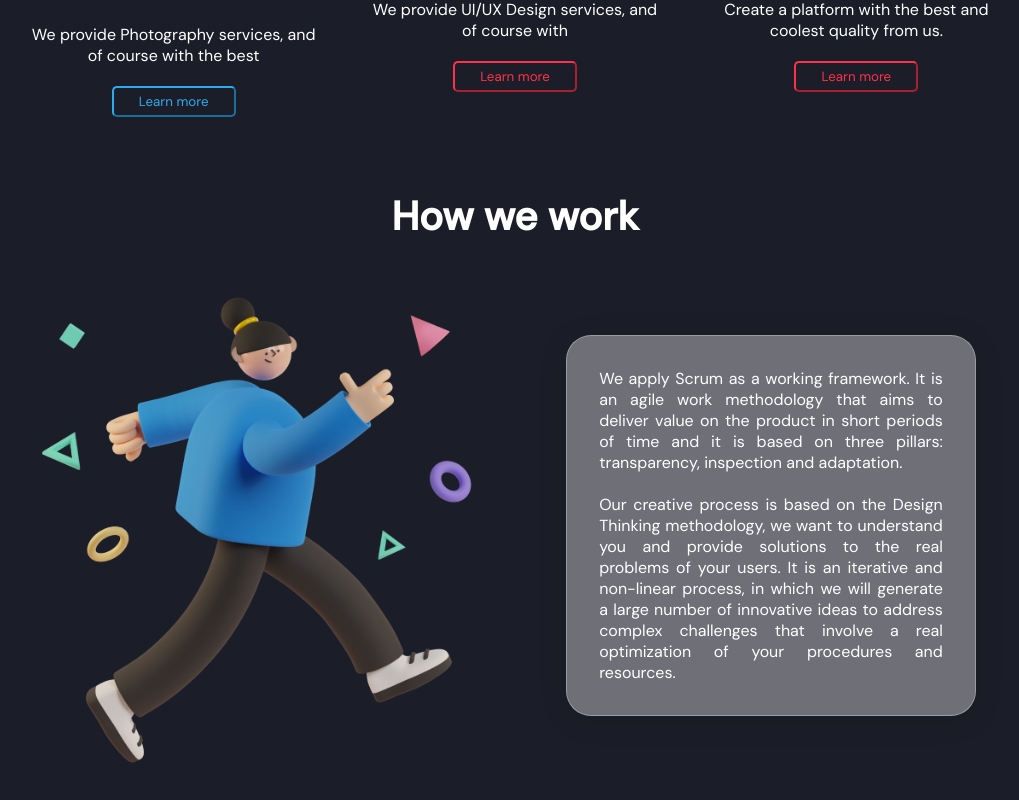
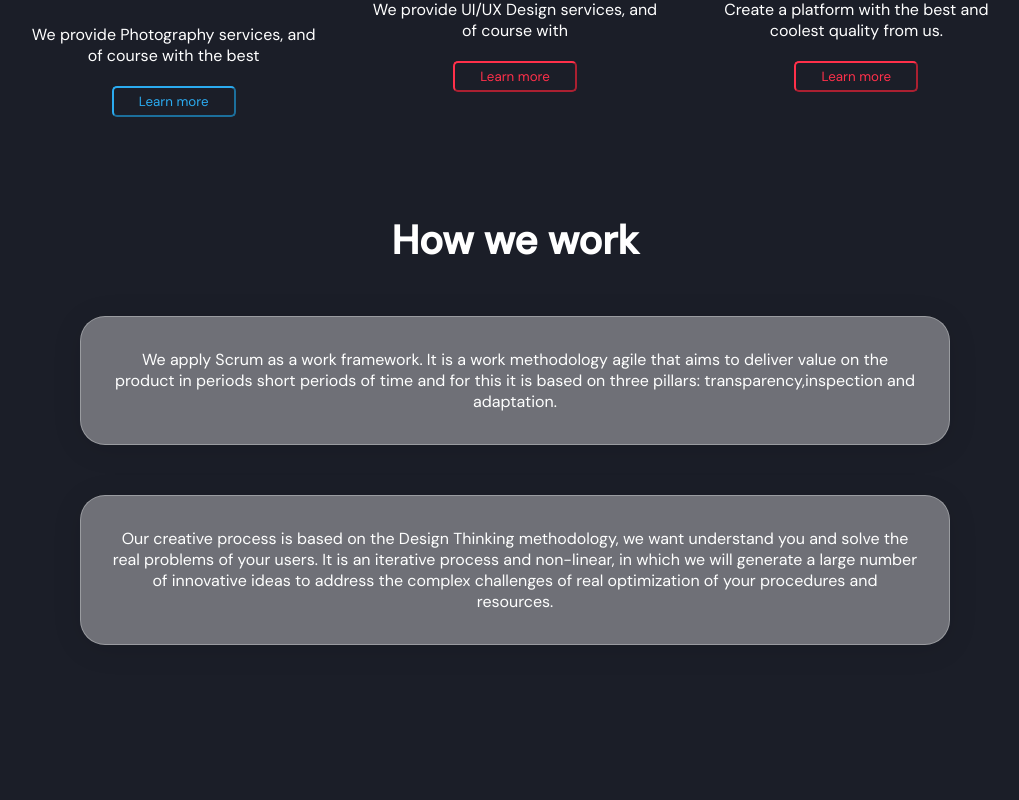
Before and after one commit to hectorRperez/webLeads, a Vue app: page / in a window 1280 px wide. Shown: the part 1493-2293 px from the top of the page, without its empty margins (125-1144 px from the left). After the commit the page ends 2163 px from the top, so only its background shows below. Built offline with nearby package versions, Linux system fonts and the light colour scheme.

Commit message:
update secction we work

```diff
--- a/src/components/OurServices.vue
+++ b/src/components/OurServices.vue
@@ -70,7 +70,7 @@
 export default {};
 </script>
 
-<style lang="scss">
+<style lang="scss" scoped>
 @mixin buttonServiceBlue() {
   margin-top: 20px;
   background-color: transparent;
--- a/src/components/ScrumService.vue
+++ b/src/components/ScrumService.vue
@@ -1,15 +1,14 @@
 <template>
   <section>
-    <h2>How we work</h2>
+    <h2>{{ $store.state.language.HowWework.title }}</h2>
     <div class="container">
-      <div class="ilustracion">
-        <img src="./../assets/img/ilustracion_2.png" alt="" />
+      <div class="info">
+        <p>
+          {{ $store.state.language.HowWework.element1 }}
+        </p>
       </div>
       <div class="info">
         <p>
-          {{ $store.state.language.HowWework.element1 }}
-          <br />
-          <br />
           {{ $store.state.language.HowWework.element2 }}
         </p>
       </div>
@@ -23,6 +22,8 @@ export default {};
 
 <style lang="scss" scoped>
 section {
+  margin-top: 10rem;
+
   h2 {
     text-align: center;
     font-size: 40px;
@@ -37,23 +38,16 @@ section {
     align-items: center;
     flex-wrap: wrap;
     text-align: center;
-
-    .ilustracion {
-      flex: 1 1 280px;
-
-      img {
-        width: 100%;
-      }
-    }
+    flex-direction: column;
 
     .info {
-      flex: 1 1 280px;
-
+      width: 85%;
+      margin: 25px 10px;
       display: flex;
       justify-content: center;
       align-items: center;
       p {
-        text-align: justify;
+        text-align: center;
         width: 80%;
         background: rgba(255, 255, 255, 0.37);
         border-radius: 16px;
--- a/src/languages/en.json
+++ b/src/languages/en.json
@@ -36,7 +36,8 @@
 	},
 
 	"HowWework": {
-		"element1": "We apply Scrum as a working framework. It is an agile work methodology that aims to deliver value on the product in short periods of time and it is based on three pillars: transparency, inspection and adaptation.",
-		"element2": "Our creative process is based on the Design Thinking methodology, we want to understand you and provide solutions to the real problems of your users. It is an iterative and non-linear process, in which we will generate a large number of innovative ideas to address complex challenges that involve a real optimization of your procedures and resources."
+		"title": "How we work",
+		"element1": "We apply Scrum as a work framework. It is a work methodology agile that aims to deliver value on the product in periods short periods of time and for this it is based on three pillars: transparency,inspection and adaptation.",
+		"element2": "Our creative process is based on the Design Thinking methodology, we want understand you and solve the real problems of your users. It is an iterative process   and non-linear, in which we will generate a large number of innovative ideas to address the complex challenges of real optimization of your procedures and resources. "
 	}
 }
--- a/src/languages/es.json
+++ b/src/languages/es.json
@@ -36,6 +36,7 @@
 	},
 
 	"HowWework": {
+		"title": "Como trabajamos",
 		"element1": "Aplicamos Scrum como framework de trabajo. Se trata de una metodología de trabajo ágil que tiene como finalidad la entrega de valor sobre el producto en períodos cortos de tiempo y para ello se basa en tres pilares: la transparencia, la inspección y la adaptación.",
 		"element2": "Nuestro proceso creativo está basado en la metodología Design Thinking, queremos entenderte y dar solución a los problemas reales de tus usuarios. Es un proceso iterativo y no lineal, en el que generaremos una gran cantidad de ideas innovadoras para abordar los retos complejos que suponen una optimización real de tus procedimientos y recursos."
 	}
```
